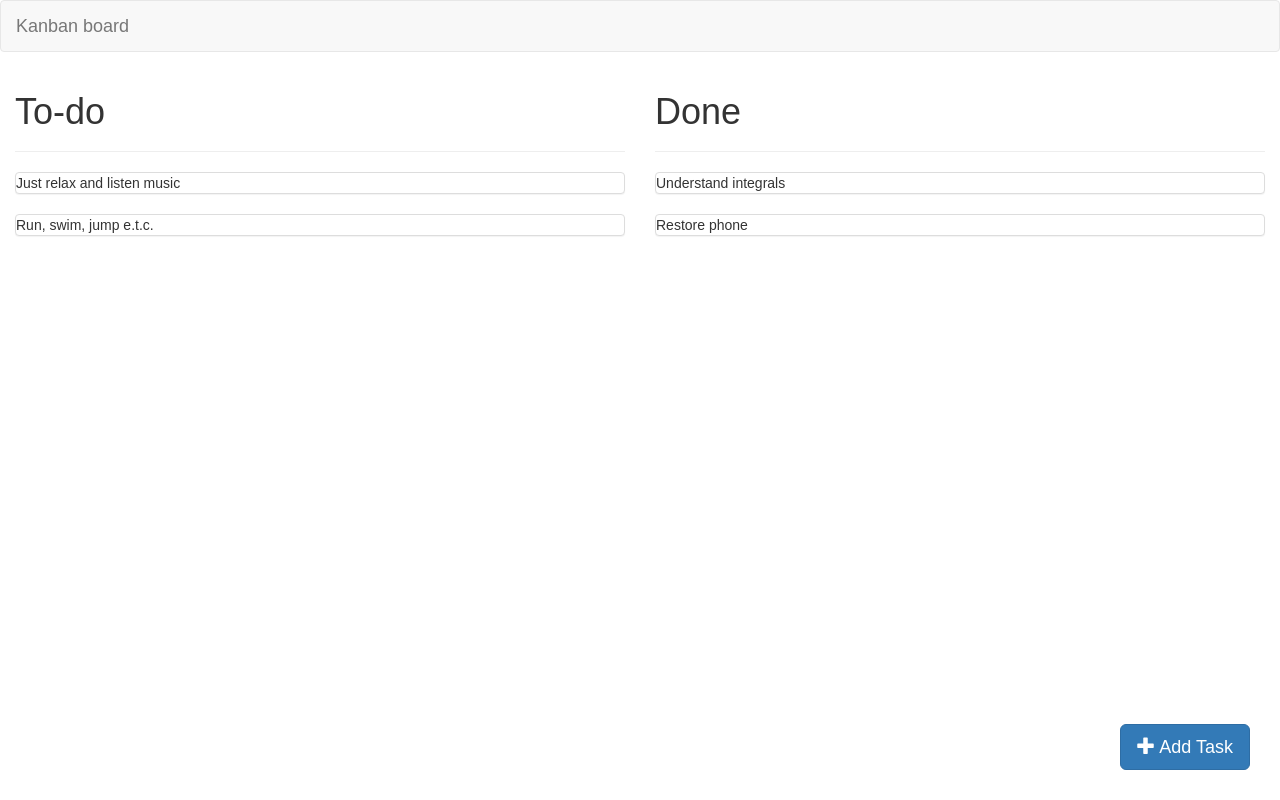
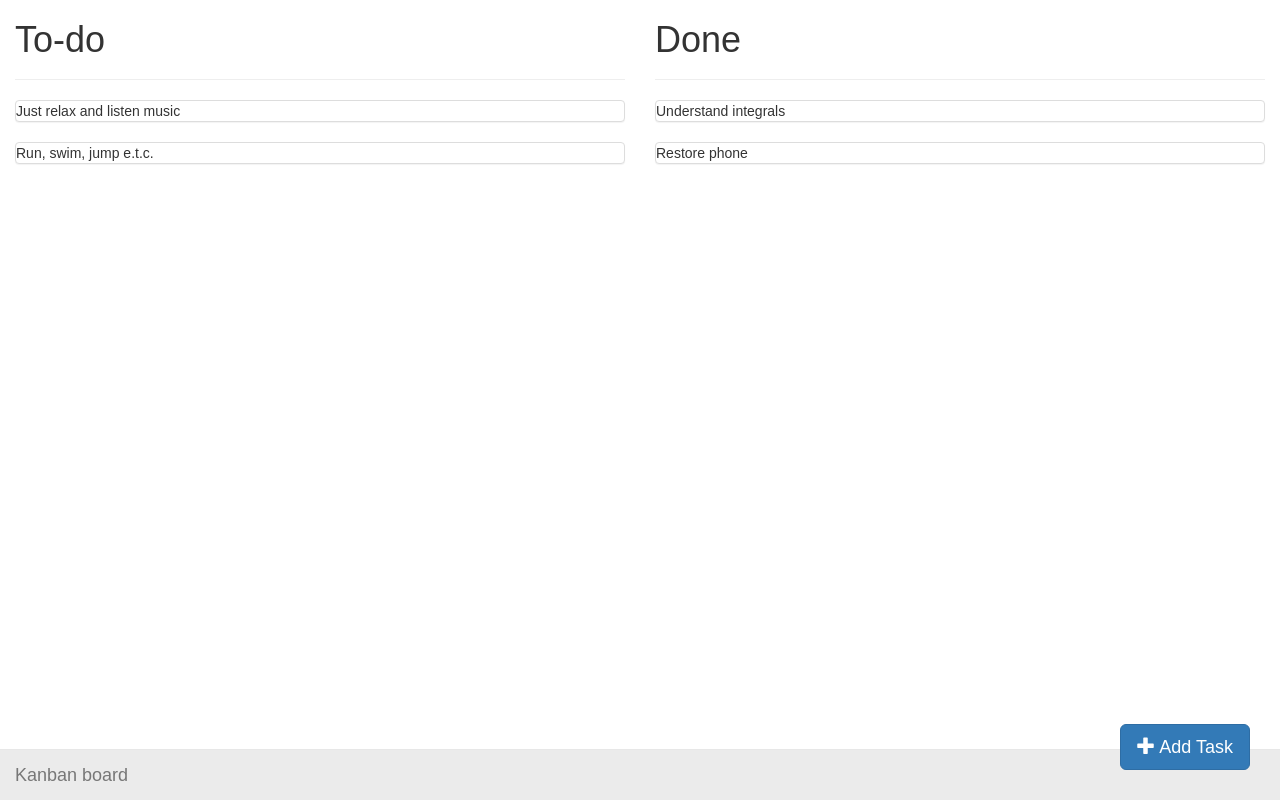
Before and after one commit to i1yas/Kanban-board, a React (Create React App) app: page / in a window 1280 px wide. Built offline with nearby package versions, Linux system fonts and the light colour scheme.

Commit message:
Change header to footer

```diff
--- a/src/App.css
+++ b/src/App.css
@@ -1,5 +1,13 @@
 .App__add-button {
 	position: fixed;
+	z-index: 3000;
 	right: 30px;
 	bottom: 30px;
 }
+
+.App__footer {
+	background-color: #ebebeb;
+}
+.App__footer-title {
+	color: #b0b0b0;
+}
--- a/src/App.js
+++ b/src/App.js
@@ -36,11 +36,7 @@ const boards = [
 class App extends Component {
 	render() {
 		return (
-			<div className="app">
-				<Navbar fluid>
-					<Navbar.Brand>Kanban board</Navbar.Brand>
-				</Navbar>
-
+			<div className="App">
 				<Grid fluid>
 					<BoardsContainer boards={boards} />
 
@@ -52,6 +48,14 @@ class App extends Component {
 				<Button className="App__add-button pull-right" bsStyle="primary" bsSize="large" >
 					<Glyphicon glyph="plus" /> Add Task
 				</Button>
+
+				<Navbar
+					className="App__footer"
+					fixedBottom
+					fluid
+				>
+					<Navbar.Brand className="App__footer-title">Kanban board</Navbar.Brand>
+				</Navbar>
 			</div>
 		);
 	}
--- a/src/index.css
+++ b/src/index.css
@@ -1,5 +1,6 @@
 body {
   margin: 0;
   padding: 0;
+  padding-bottom: 100px;
   font-family: sans-serif;
 }
```
